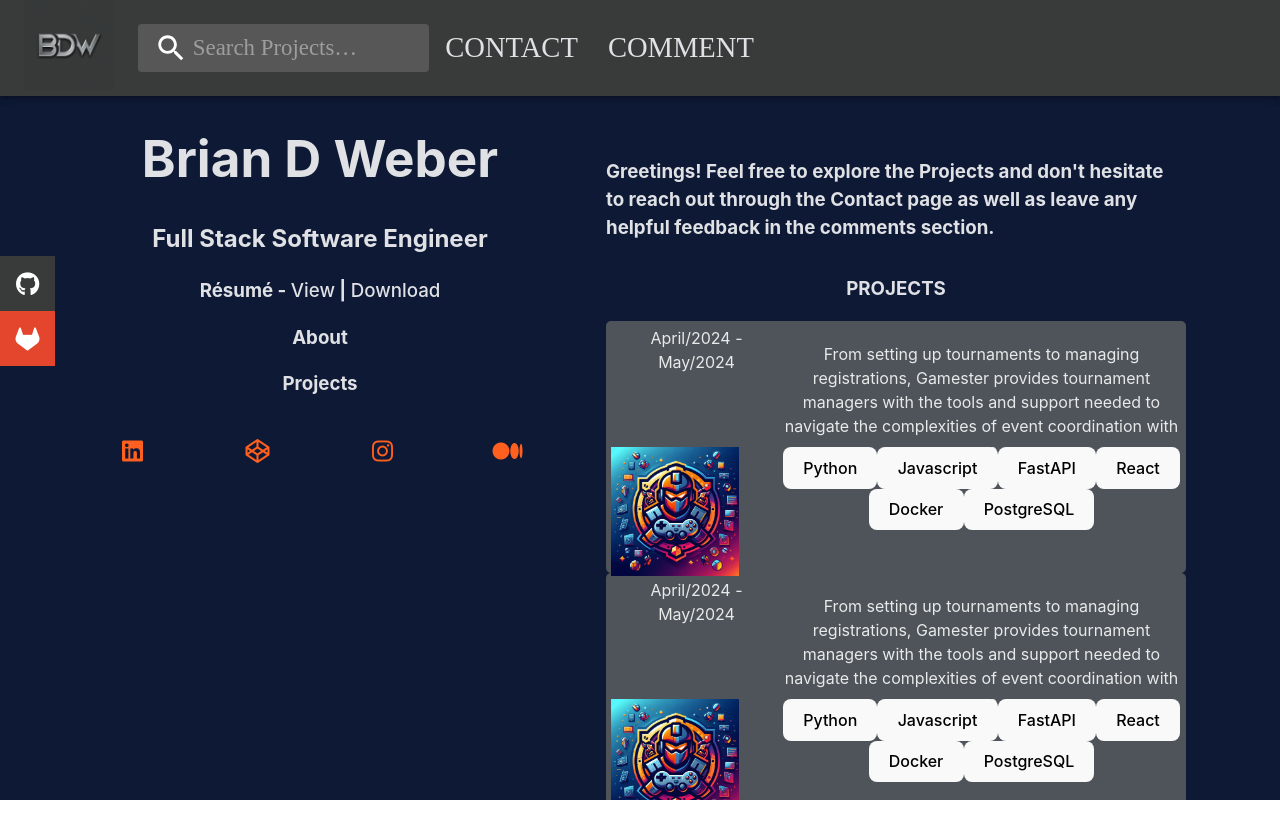
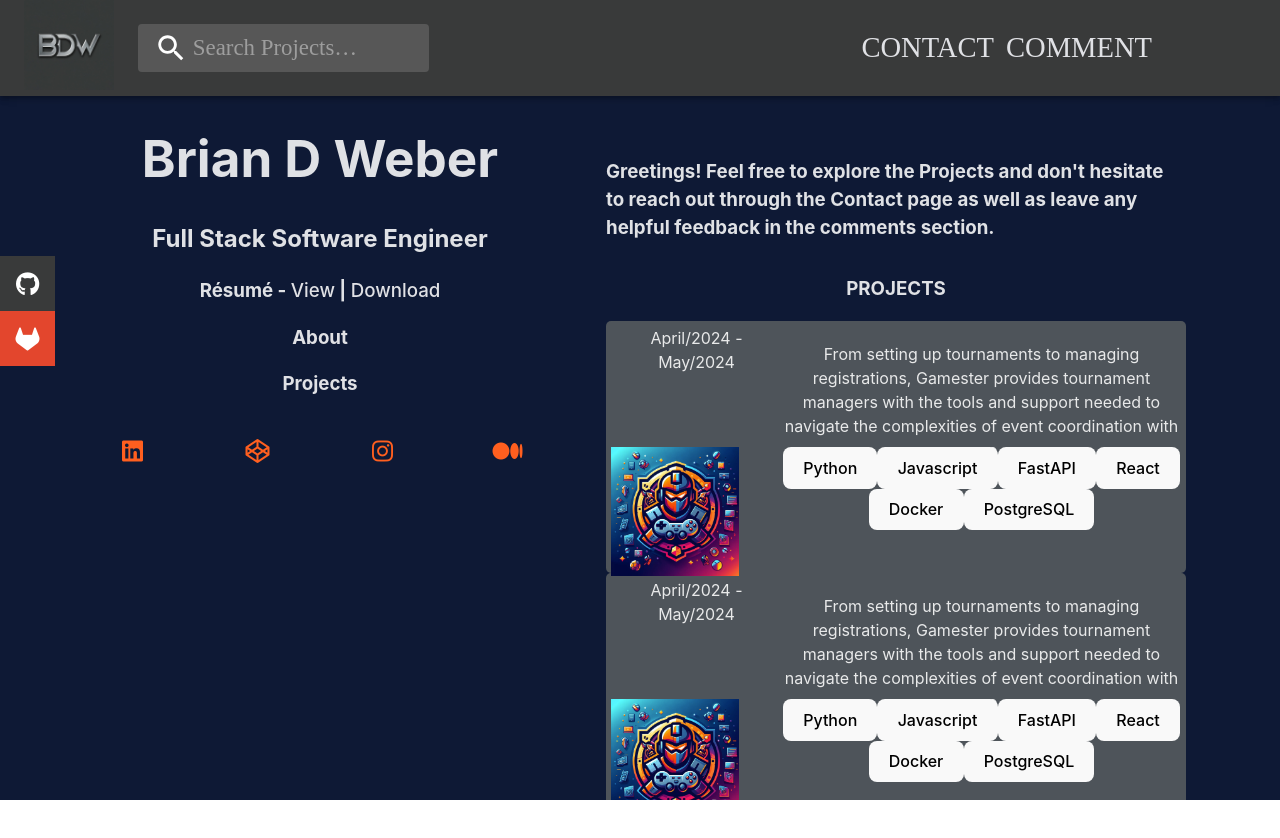
Before and after one commit to briandweber/briandweber.github.io, a React (Vite) app: page / in a window 1280 px wide. Shown: the top 838 px of the page. Built offline with nearby package versions, Linux system fonts and the light colour scheme; a web font is replaced by a local one.

Commit message:
NavLink adjustments

```diff
--- a/src/App.css
+++ b/src/App.css
@@ -41,7 +41,7 @@ body {
     top: 0;
   }
 
-  .contact-wrapper {
+  /* .contact-wrapper {
     margin-right: 5rem;
     display: flex;
     justify-content: space-between;
@@ -49,14 +49,17 @@ body {
     margin-right: 10%;
     right: 0;
     padding-right: 30px;
+  } */
+
+  .contact {
+    position: absolute;
+    right: 20%;
+    padding-right: 30px;
   }
 
-  /* .contact {
-    padding-right: 30px;
-  } */
-
   .comment {
-    padding-left: 30px;
+    position: absolute;
+    right: 10%;
   }
 
   .git-mobile {
```
